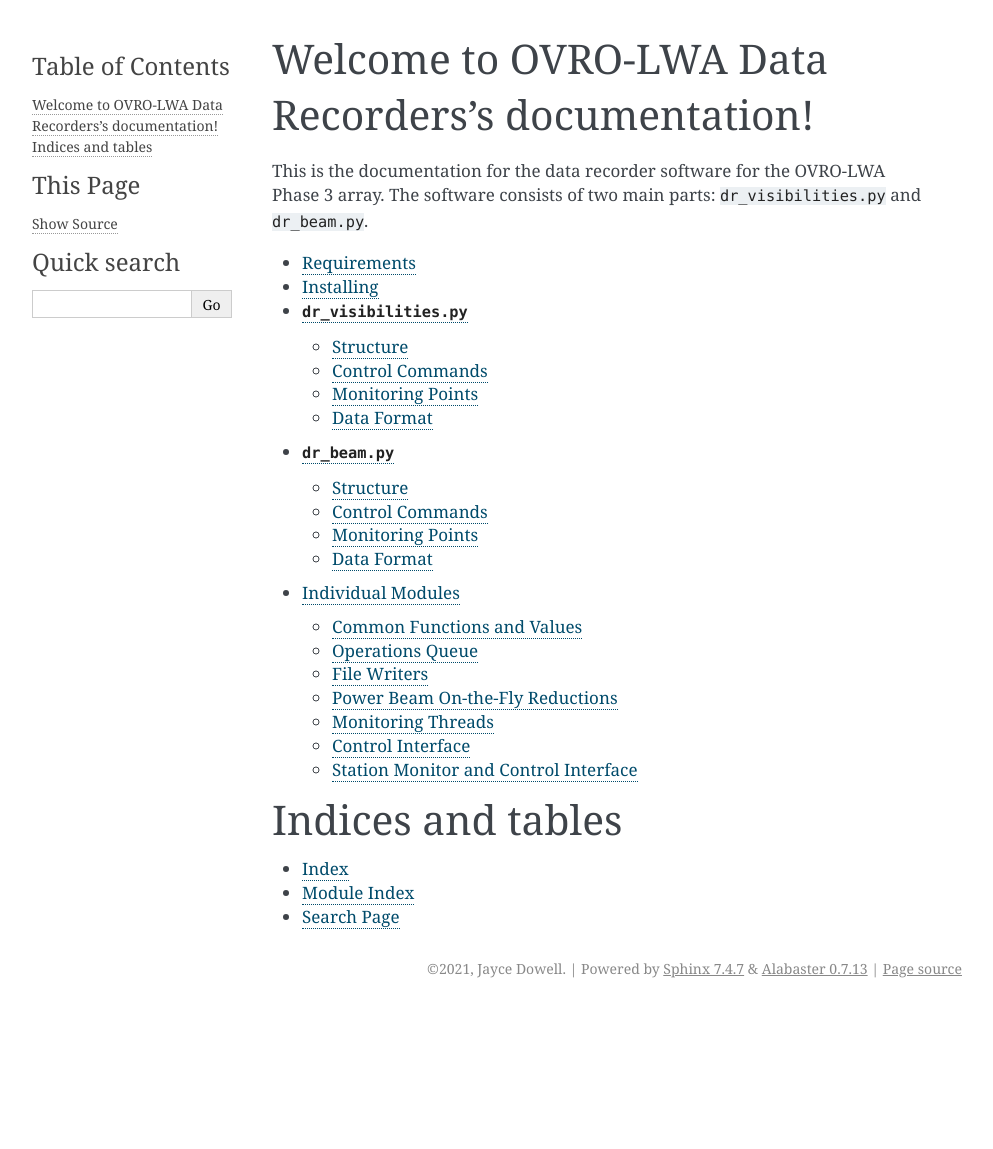
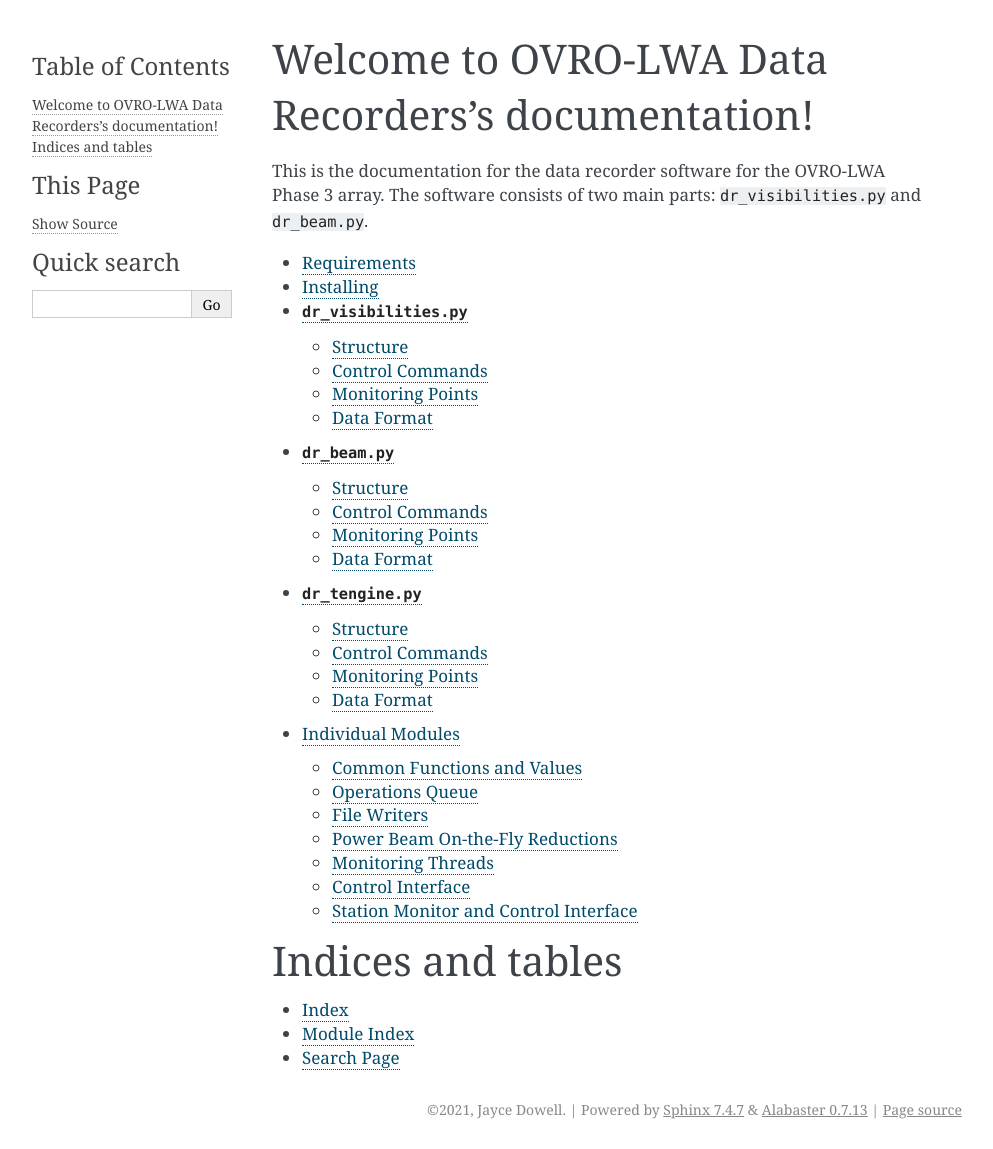
Before and after one commit to lwa-project/ovro_data_recorder, a Sphinx documentation site: the page built from docs/source/index.rst, in a window 1280 px wide. Shown: the whole page, without its empty margins (148-1141 px from the left). Built offline with Sphinx 7.4.7, drawn with Linux system fonts in a browser that asks for light colours; formulas are drawn with MathJax 3; before the commit the page ends 1008 px from its top, so only the background shows below that; some of the changed lines change nothing that is shown.

Commit message:
Started on documentation for the voltage beam.

```diff
--- a/docs/source/index.rst
+++ b/docs/source/index.rst
@@ -15,6 +15,7 @@
    install
    visibilities
    pbeam
+   vbeam
    modules
 
 
--- /dev/null
+++ b/docs/source/vbeam.rst
@@ -0,0 +1,132 @@
+``dr_tengine.py``
+=================
+
+``dr_tengine.py`` is a combination T-engine and recording pipeline for the voltage
+beam mode.  This pipeline captures packetized beam data from the digital system,
+down selects the frequency coverage to match what is requested by the observer,
+converts the data back into the time domain, and writes raw DRX files.
+
+Structure
+---------
+
+The pipeline is written in the Bifrost framework and has four blocks:
+``CaptureOp``, ``ReChannelizerOp``, ``TEngineOp``, and ``WriterOp``.
+
+ * ``CaptureOp`` - This is the data capture block which is responsible for capturing
+   the beam packets from the digital system, ordering them in time and frequency,
+   and writing the organized data to a Bifrost ring.
+ * ``ReChannelizerOp`` - This reads in the beam data and performs an inverse FFT
+   followed by an FFT to change the channel width of the data to 50 kHz.
+ * ``TEngineOp`` - This reads in the re-channelized data, down selects the frequency
+   range, and performs an inverse FFT to create time domain voltage data.
+ * ``WriterOp`` - This reads in time domain data and writes raw DRX files to disk.
+
+ The pipeline is designed such that there is one pipeline per voltage beam.  For the
+ expected number un-averaged beams created by the digital system this equates to 2
+ pipeline instances.
+
+Control Commands
+----------------
+
+The ``dr_tengine.py`` pipeline supports four commands: ``record``, ``cancel``,
+``delete``, and ``drx``.
+
+  * ``record`` - This schedules a recording to take place.  The required arguments to
+    this command are:
+
+     * ``sequence_id`` - a monitor and control system command ID (used for naming
+       the output files),
+     * ``start_mjd`` - an integer MJD value for when the recording will start,
+     * ``start_mpm`` - an integer number of milliseconds past midnight value on the
+       MJD specified in ``start_mjd`` for when the recording will start, and
+     * ``duration_ms`` - the number of milliseconds to record data for.
+
+    There are no optional arguments.  The command returns the base name for the
+    files that will be written.
+  * ``cancel`` - This cancels are previously scheduled or active recording.  The
+     required arguments to this command are:
+
+      * `sequence_id`` - a monitor and control system command ID and
+      * `queue_id` - an entry number in the recording queue to cancel.
+
+    There are no optional arguments.  The command returns the base name for the files
+    that were to have been written/were written that is associated with the queue
+    entry.
+  * ``delete`` - This deletes a file from the recording directory.  The required
+    arguments to this command are:
+
+     * ``sequence_id`` - a monitor and control system command ID and
+     * ``file_number`` - an entry number in the file list of the recording directory.
+
+    There are no optional arguments.  The command returns the name of the file that
+    was deleted.
+  * ``drx`` - This controls the down selection in frequency for the T-engine as
+    as well as the quantization gain when moving to 4+4-bit complex integers for
+    the output.  The required arguments to
+    this command are:
+
+     * ``sequence_id`` - a monitor and control system command ID,
+     * ``beam`` - an integer of the voltage beam number of control,
+     * ``tuning`` - an integer of the tuning number, 1 or 2, within the voltage
+       beam to control,
+     * ``central_freq`` - the central frequency of the tuning in Hz,
+     * ``filter`` - an integer for the output bandwidth code, 7 = 19.6 MHz, and
+     * ``gain`` - an integer for the quantization gain.
+
+    There is a single optional argument of ``subslot`` which controls when the
+    command is implemneted within the second.  If not specified the default of 0
+    is used.
+
+Monitoring Points
+-----------------
+
+There are several monitoring points for the pipeline.  All monitoring points live
+under the etcd key "/mon/dr#", where # is the power beam number that is being
+recorded.
+
+  * /mon/dr#/bifrost
+
+   * pipeline_lag - The lag between the system time and the
+     timestamps for data in the pipeline.
+   * max_acquire - The maximum span/gulp acquire time across
+     all blocks in the pipeline.
+   * max_process - The maximum span/gulp processing time
+     across all blocks in the pipeline.
+   * max_reserve - The maximum span/gulp reserve time across
+     all blocks in the pipeline.
+   * rx_rate - Packet capture rate for the pipeline.
+   * rx_missing - Fraction of missing packets for the pipeline.
+
+  * /mon/dr#/storage
+
+   * active_disk_size - The size of the disk where the
+     recording directory resides.
+   * active_disk_free - The amount of free space on the disk
+     where the recording directory resides.
+   * active_directory - The current recording directory.
+   * active_directory_size - The size of all files in the
+     recording directory.
+   * active_directory_count - The number of files in the
+     recording directory.
+   * files
+
+     * files/name_# - The filename of the #-th entry in the
+       recording directory.
+     * files/size_# - The size of the #-th entry in the
+       recording directory.
+
+   * active_file - The name of the most recently created file
+     in the recording directory.
+   * active_file_size - The size of the most recently created
+     file in the recording directory.
+
+  * /mon/dr#/summary - An overall status of the pipeline.  Possible values
+    are "normal", "warning", and "error".
+  * /mon/dr#/info - A more detailed explanation of the summary condition.
+
+
+
+Data Format
+-----------
+
+Is the DRX format.  What more is there to say?
```
